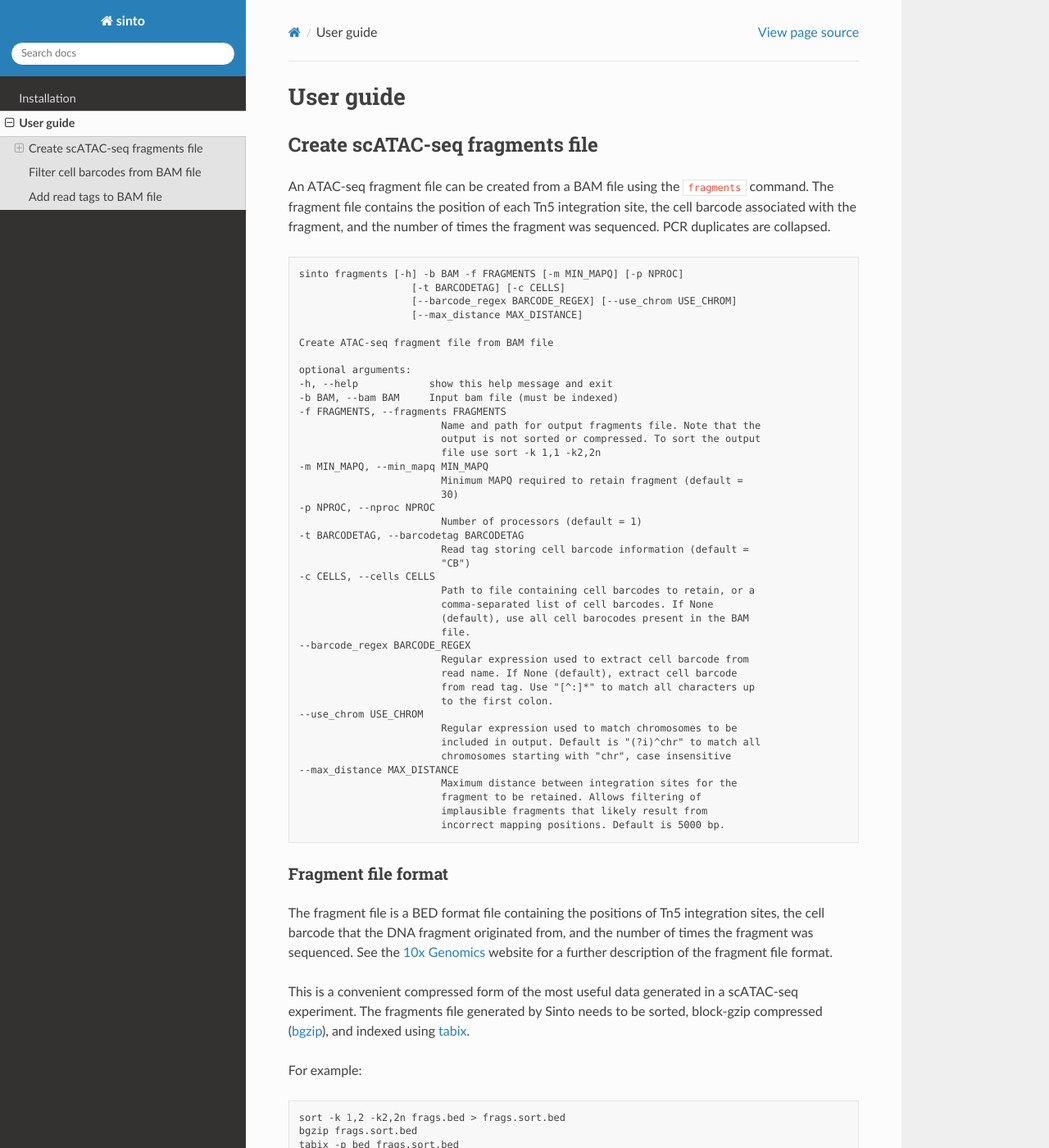
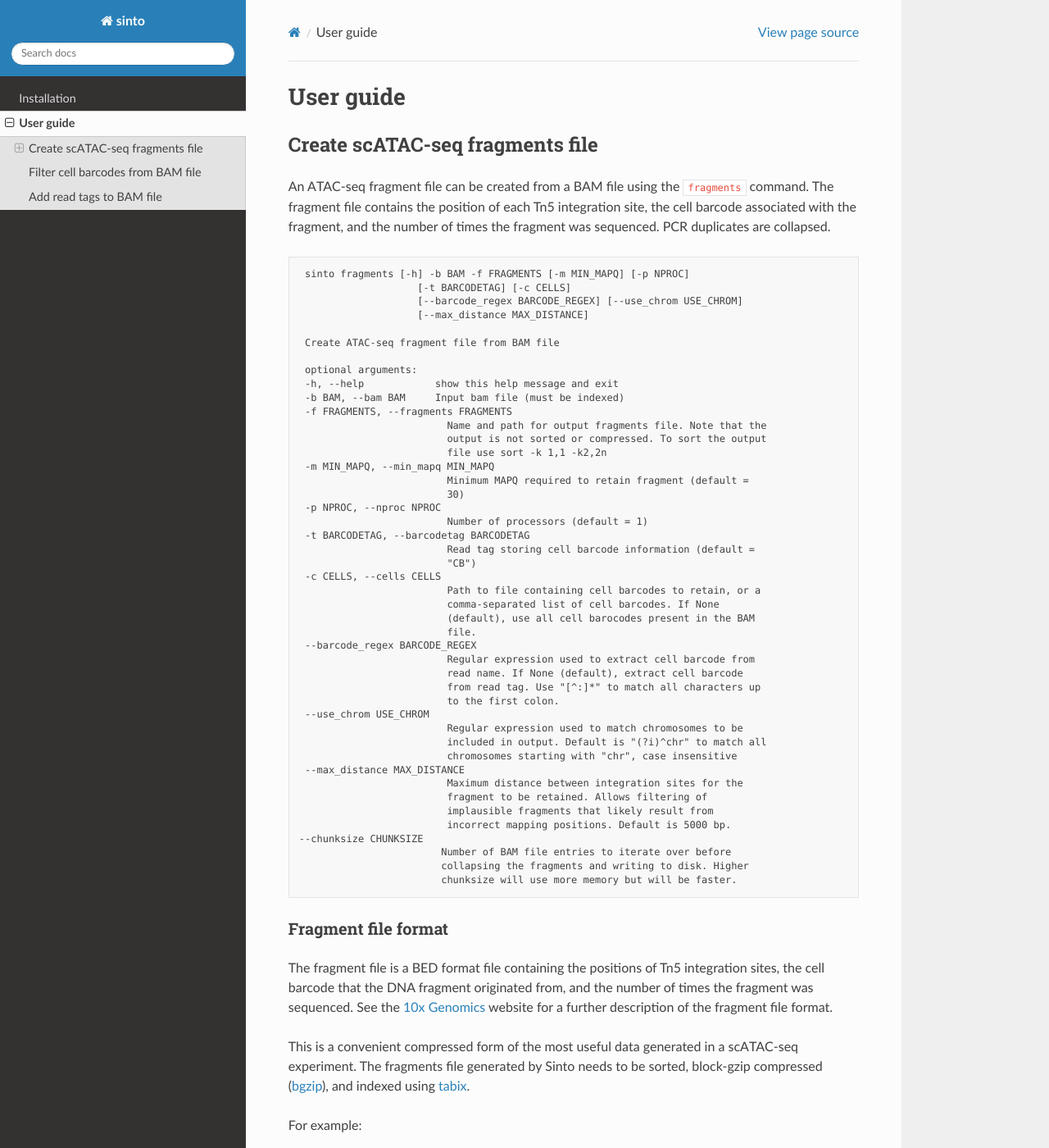
Before and after one commit to timoast/sinto, a Sphinx documentation site: the page built from docs/basic_usage.rst, in a window 1280 px wide and 1400 px high. Shown: the whole window at 82% size. Built offline with Sphinx 7.4.7 and the Read the Docs theme 2.0.0, drawn with Linux system fonts in a browser that asks for light colours.

Commit message:
Update docs

```diff
--- a/docs/basic_usage.rst
+++ b/docs/basic_usage.rst
@@ -52,6 +52,10 @@ PCR duplicates are collapsed.
                             fragment to be retained. Allows filtering of
                             implausible fragments that likely result from
                             incorrect mapping positions. Default is 5000 bp.
+   --chunksize CHUNKSIZE
+                           Number of BAM file entries to iterate over before
+                           collapsing the fragments and writing to disk. Higher
+                           chunksize will use more memory but will be faster.
 
 Fragment file format
 ~~~~~~~~~~~~~~~~~~~~~
--- a/docs/release_notes.rst
+++ b/docs/release_notes.rst
@@ -1,5 +1,10 @@
 Version 0.3
 -----------
+
+0.3.4
+~~~~~
+
+- Memory improvements for ``fragments`` function
 
 0.3.3
 ~~~~~
```
